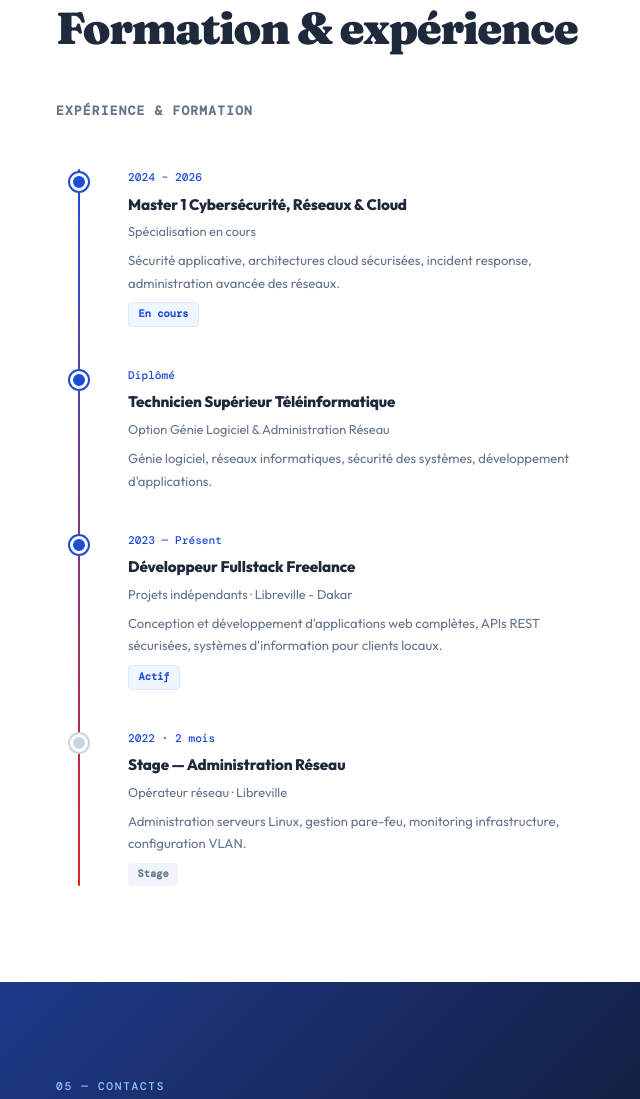
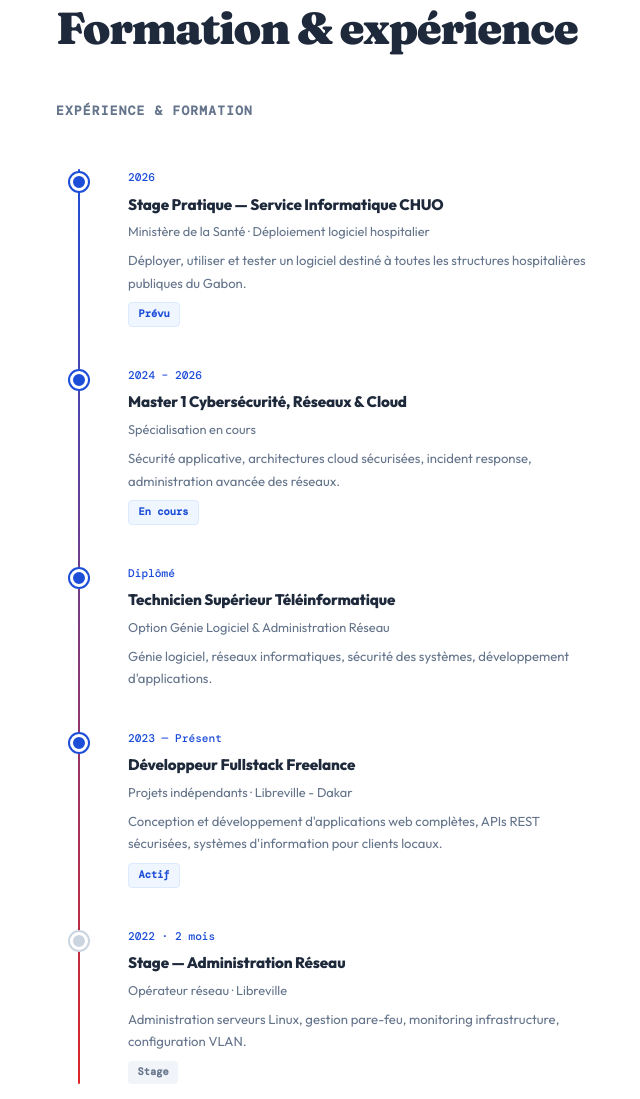
Before and after one commit to nsoley20/portfolio-thomas, a plain HTML site: page index.html in a window 1280 px wide. Shown: the part 3568-4667 px from the top of the page, without its empty margins (8-648 px from the left). Drawn offline with nearby package versions, Linux system fonts and the light colour scheme.

Commit message:
Mise à jour portfolio

```diff
--- a/index.html
+++ b/index.html
@@ -880,6 +880,14 @@ footer{
         <div class="timeline">
           <div class="tl-item">
             <div class="tl-dot blue"></div>
+            <div class="tl-period">2026</div>
+            <div class="tl-title">Stage Pratique — Service Informatique CHUO</div>
+            <div class="tl-org">Ministère de la Santé · Déploiement logiciel hospitalier</div>
+            <div class="tl-desc">Déployer, utiliser et tester un logiciel destiné à toutes les structures hospitalières publiques du Gabon.</div>
+            <span class="tl-badge blue">Prévu</span>
+          </div>
+          <div class="tl-item">
+            <div class="tl-dot blue"></div>
             <div class="tl-period">2024 – 2026</div>
             <div class="tl-title">Master 1 Cybersécurité, Réseaux &amp; Cloud</div>
             <div class="tl-org">Spécialisation en cours</div>
```
